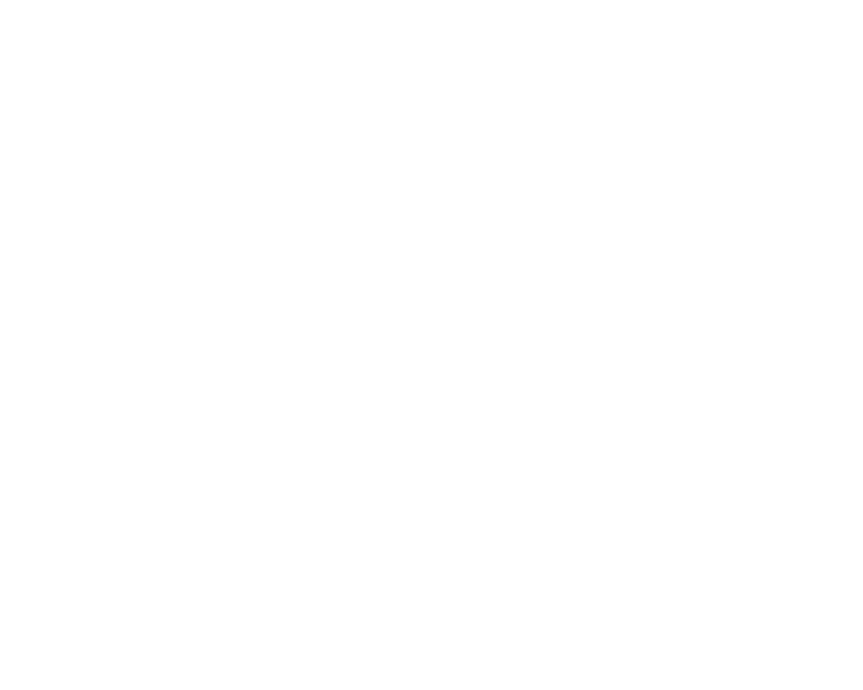
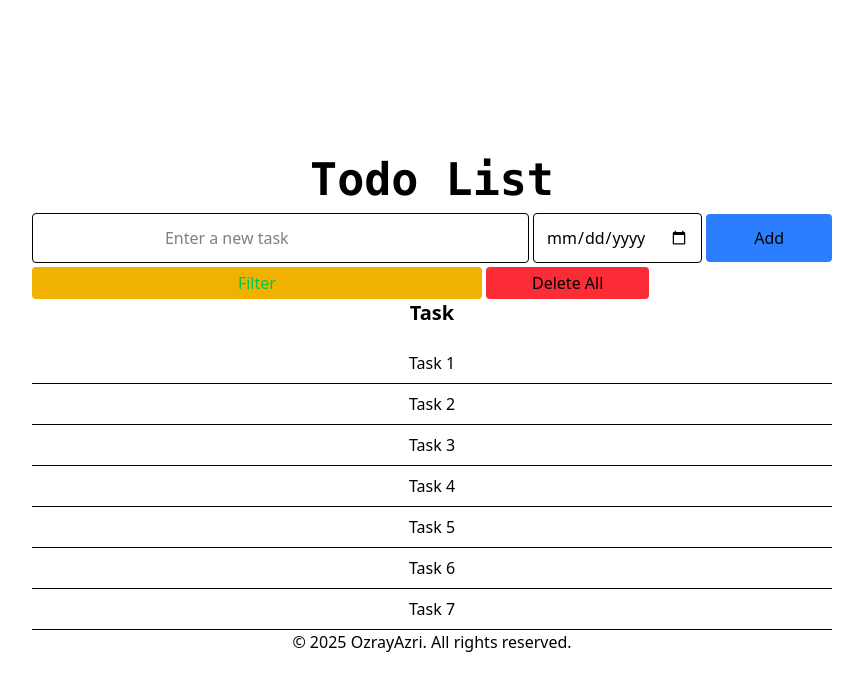
Before and after one commit to Revou-Coding-Camp/codingcamp-18-aug-25-geozray, a plain HTML site: page index.html in a window 1280 px wide. Shown: the whole page, without its empty margins (208-1071 px from the left). Drawn offline with nearby package versions, Linux system fonts and the light colour scheme.

Commit message:
Add launch configuration for Microsoft Edge and implement basic todo list functionality

```diff
--- a/css/style.css
+++ b/css/style.css
@@ -0,0 +1,7 @@
+body {
+    background-position-y: 50%;
+    background-position: center;
+    justify-items: center;
+    height: 100vh;
+    align-content: center;
+}
--- a/index.html
+++ b/index.html
@@ -3,13 +3,55 @@
 <head>
     <meta charset="UTF-8">
     <meta name="viewport" content="width=device-width, initial-scale=1.0">
-    <title>Document</title>
+    <title>Todo List OAzri</title>
 
     <link rel="stylesheet" href="css/style.css">
+    <script src="https://cdn.jsdelivr.net/npm/@tailwindcss/browser@4"></script>
 </head>
 <body>
 
+    <!-- OzrayAzri -->
+    <header>
+            <h1 class="text-[45px] font-mono font-bold text-center">Todo List</h1>
+        </div>
+    </header>
+    <!-- Main Content -->
+    <main>
+        <form id="task-form">
+            <input type="text" id="task-input" placeholder="Enter a new task" class="border p-3 rounded px-33 text-left" required>
+            <input type="date" id="due-date-input" placeholder="Enter a new task" class="border p-3 rounded">
+            <button type="button" onclick="validateform()" class="bg-blue-500 text-black p-3 px-12 rounded">Add</button>
+        </form>
+
+        <!-- action button -->
+        <section>
+            <button type="button" onclick="filtertask()" class="bg-yellow-500 text-green-500 rounded py-1 px-51.5 ">Filter</button>
+            <button type="button" onclick="deleteall()" class="bg-red-500 text-black rounded py-1 px-11.5 mt-1">Delete All</button>
+        </section>
+
+        <!-- task list -->
+        <section>
+            <header>
+                <h2 class="text-xl font-semibold text-center">Task</h2>
+            </header>
+
+
+            <ul class="mt-4" id="task-list">
+                <li class="border-b py-2 text-center">Task 1</li>
+                <li class="border-b py-2 text-center">Task 2</li>
+                <li class="border-b py-2 text-center">Task 3</li>
+                <li class="border-b py-2 text-center">Task 4</li>
+                <li class="border-b py-2 text-center">Task 5</li>
+                <li class="border-b py-2 text-center">Task 6</li>
+                <li class="border-b py-2 text-center">Task 7</li>
+            </ul>
+        </section>
+    </main>
+    <footer>
+        <p>&copy; 2025 OzrayAzri. All rights reserved.</p>
+    </footer>
 
     <script src="js/script.js"></script>
 </body>
+
 </html>
--- a/js/script.js
+++ b/js/script.js
@@ -0,0 +1,56 @@
+console.log("Hello, World!");
+
+let listtodo = [];
+
+/// validate form input
+function validateform() {
+    /// DOM Form Elements
+    const taskInput = document.getElementById("task-input").value;
+    const dueDateInput = document.getElementById("due-date-input").value;
+
+    if (taskInput === '' || dueDateInput === '') {
+        alert("Please enter a task or date.");
+    } else {
+        addtodo(taskInput, dueDateInput);
+    }
+}
+
+/// Add Todo
+function addtodo(task, dueDate,) {
+        listtodo.push({
+            task: task,
+            dueDate: dueDate,
+            action: 'ongoing'
+        });
+
+        console.log("Task added", task);
+
+        rendertodolist();
+}
+
+/// render todo list
+function rendertodolist() {
+    const tasklist = document.getElementById("task-list");
+    tasklist.innerHTML = '';
+
+    for (let i = 0; i < listtodo.length; i++) {
+        tasklist.innerHTML += `<li class="border-b py-2">${listtodo[i].task} - ${listtodo[i].dueDate} - ${listtodo[i].action}</li>`;
+    }
+}
+/// function to filter tasks
+function filtertask(taskInput) {
+    listtodo = listtodo.map(task => {
+        if (task.task === taskInput || task.action === 'ongoing'){
+            console.log("ongoing &", taskInput);
+            return {...task, action: 'Completed'};
+        }
+        return task;
+    });
+    rendertodolist();
+}
+
+/// function to delete all tasks
+function deleteall() {
+    listtodo = [];
+    rendertodolist();
+}
```
